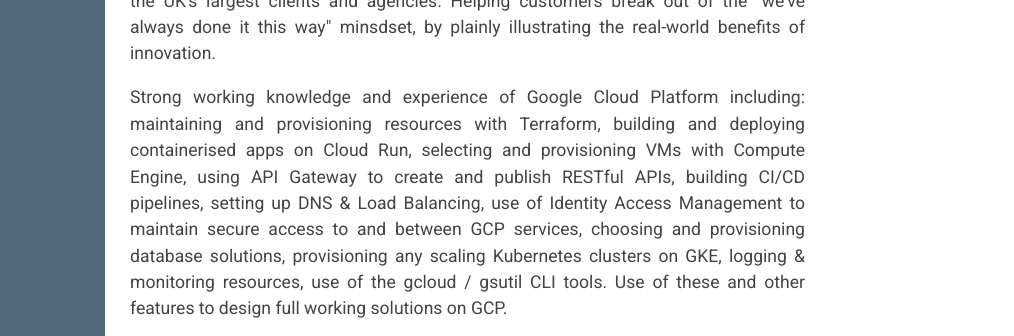
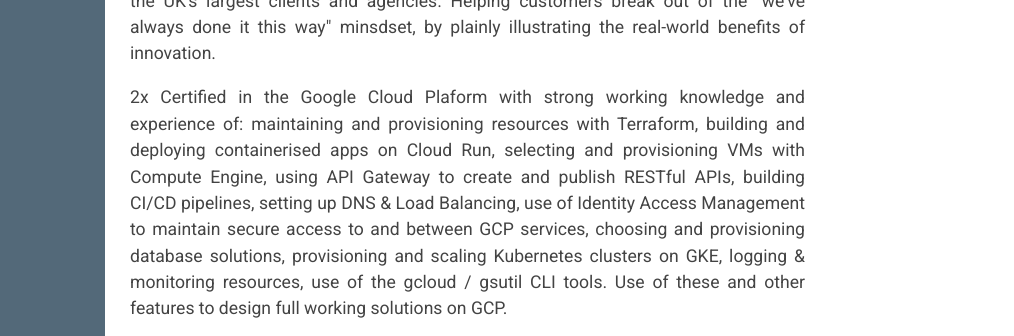
Before and after one commit to CJ1138/crc, a website: page content/index.html in a window 1280 px wide. Shown: the part 174-510 px from the top of the page, 266-1280 px from the left. Drawn offline with Linux system fonts and the light colour scheme; no server answers.

Commit message:
Changed on-page content

```diff
--- a/content/index.html
+++ b/content/index.html
@@ -43,7 +43,7 @@
                 An experienced and knowledgeable technologist and digital strategist. 11 years experience at Google, working with stakeholders of all levels of seniority with some of the UK's largest clients and agencies. Helping customers break out of the "we've always done it this way" minsdset, by plainly illustrating the real-world benefits of innovation.
             </p>
             <p>
-                Strong working knowledge and experience of Google Cloud Platform including: maintaining and provisioning resources with Terraform, building and deploying containerised apps on Cloud Run, selecting and provisioning VMs with Compute Engine, using API Gateway to create and publish RESTful APIs, building CI/CD pipelines, setting up DNS & Load Balancing, use of Identity Access Management to maintain secure access to and between GCP services, choosing and provisioning database solutions, provisioning any scaling Kubernetes clusters on GKE, logging & monitoring resources, use of the gcloud / gsutil CLI tools. Use of these and other features to design full working solutions on GCP.
+                2x Certified in the Google Cloud Plaform with strong working knowledge and experience of: maintaining and provisioning resources with Terraform, building and deploying containerised apps on Cloud Run, selecting and provisioning VMs with Compute Engine, using API Gateway to create and publish RESTful APIs, building CI/CD pipelines, setting up DNS & Load Balancing, use of Identity Access Management to maintain secure access to and between GCP services, choosing and provisioning database solutions, provisioning and scaling Kubernetes clusters on GKE, logging & monitoring resources, use of the gcloud / gsutil CLI tools. Use of these and other features to design full working solutions on GCP.
             </p>
             <p>
                 Other skills include: devising and embedding digital strategy, creating and delivering training sessions on a variety of
```
